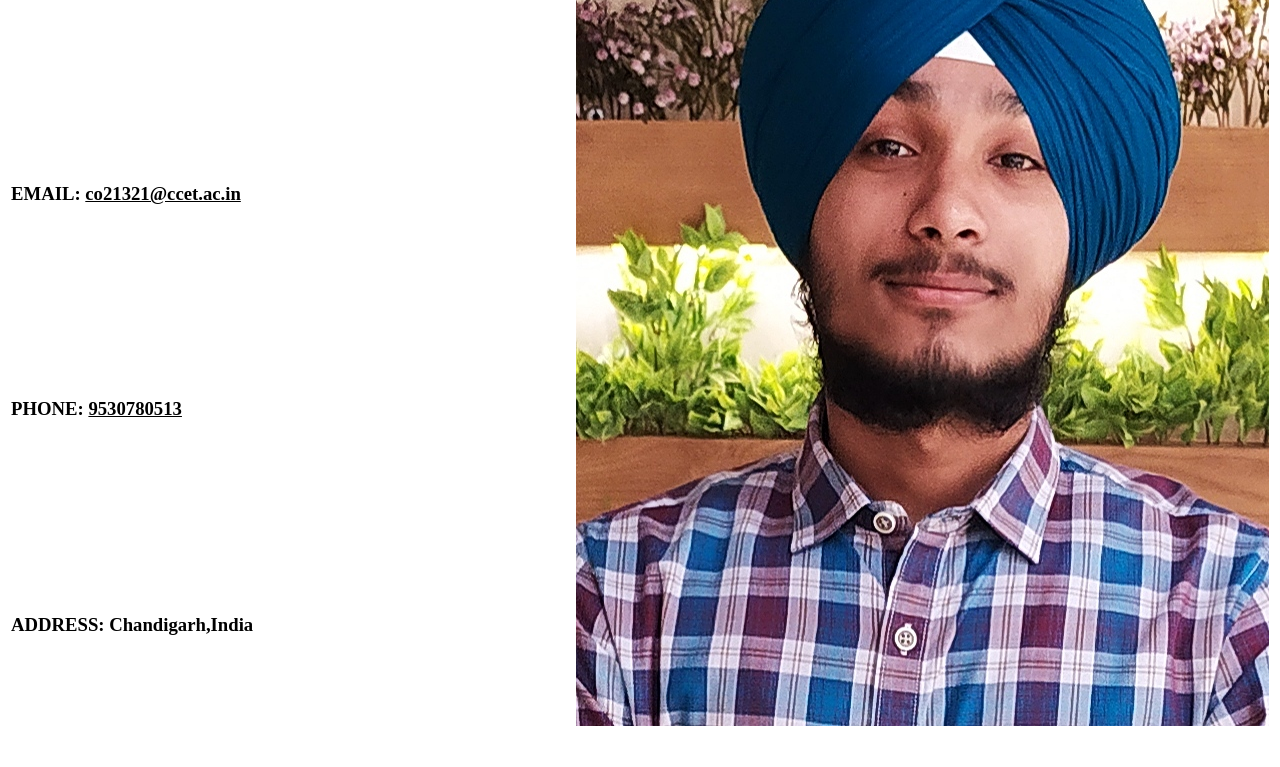
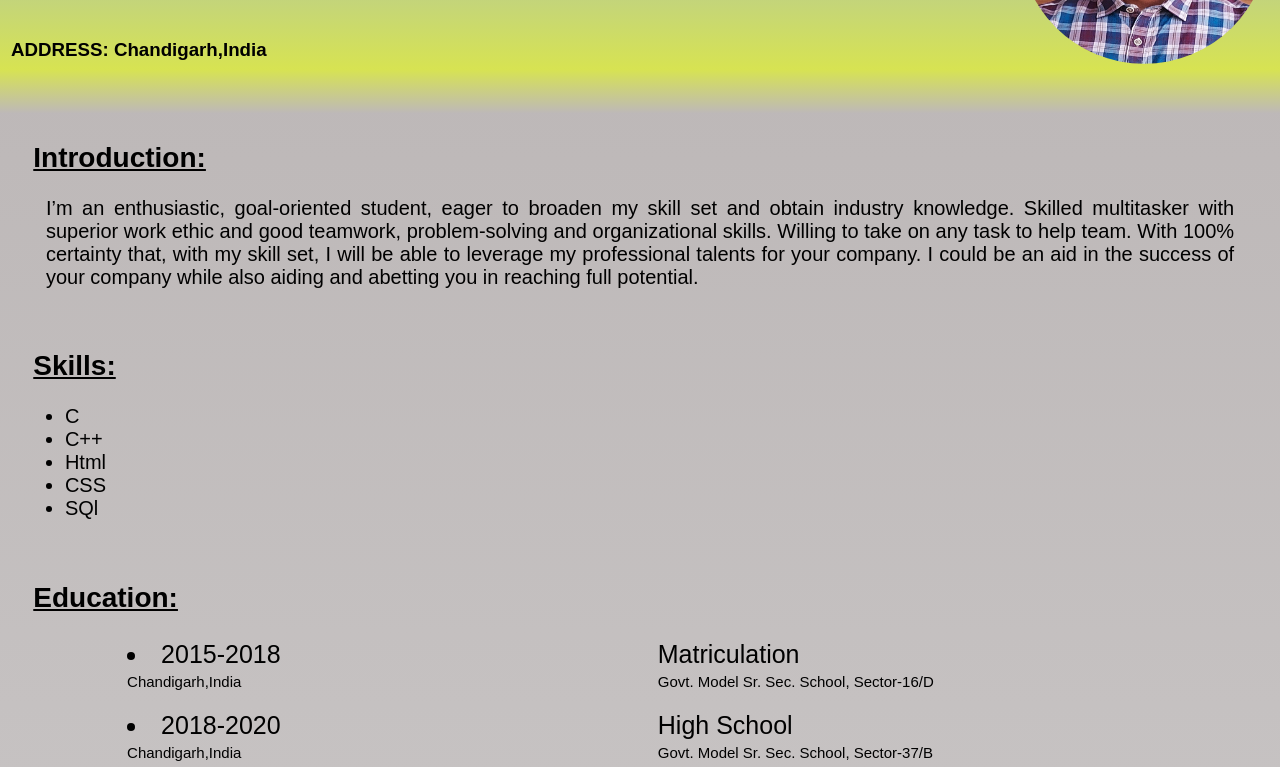
Before and after one commit to Gamma6969/CV, a plain HTML site: page Index.html in a window 1280 px wide. Shown: the part 226-993 px from the top of the page. Drawn offline with Linux system fonts and the light colour scheme.

Commit message:
Update Index.html

```diff
--- a/Index.html
+++ b/Index.html
@@ -6,7 +6,7 @@
     <meta http-equiv="X-UA-Compatible" content="IE=edge">
     <meta name="viewport" content="width=device-width, initial-scale=1.0">
 
-    <link rel="stylesheet" type="text/css" href="cv.css">
+    <link rel="stylesheet" type="text/css" href="Main.css">
     <link rel="icon" type="image/x-icon" href="/icons8-cv-64.png">
     <title>cv</title>
 </head>
```
